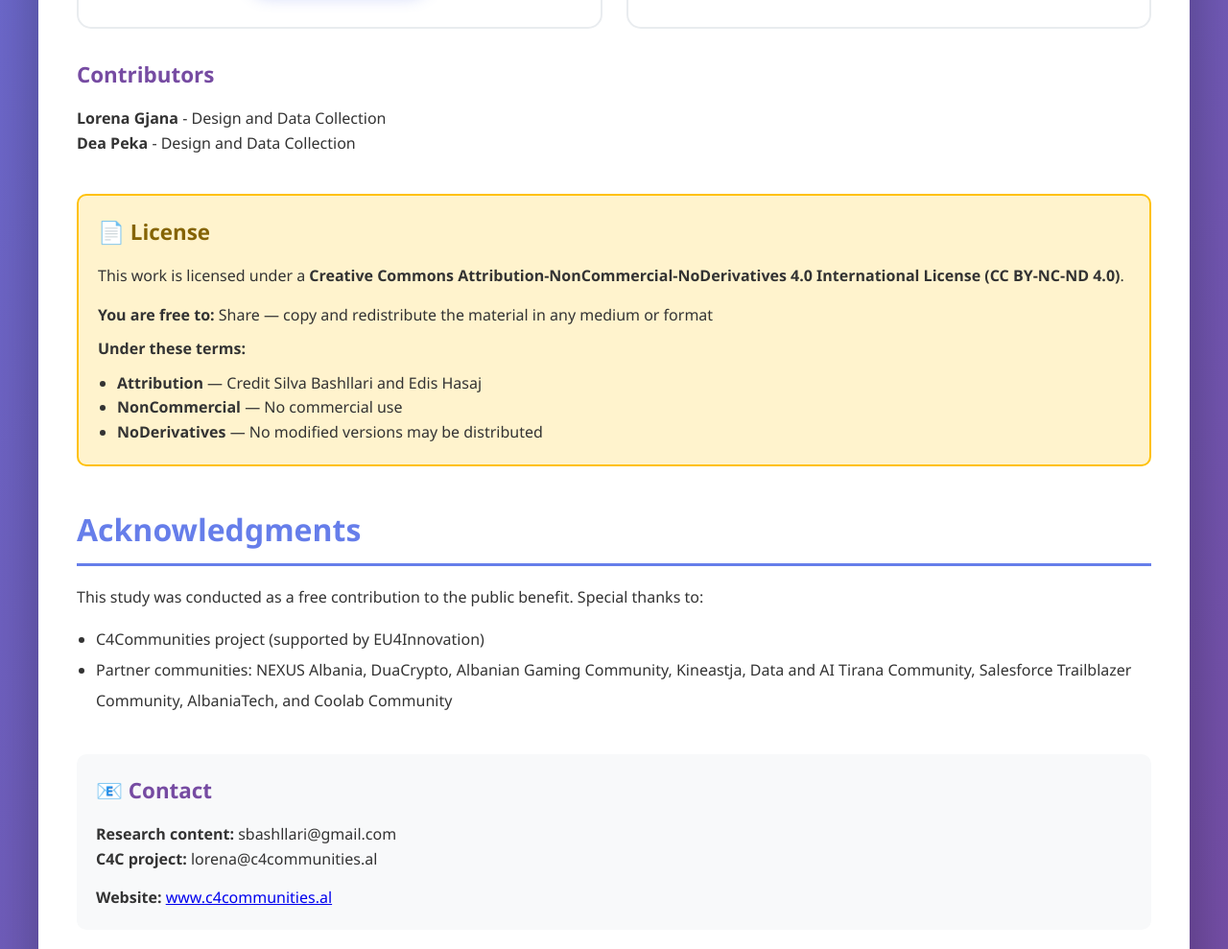
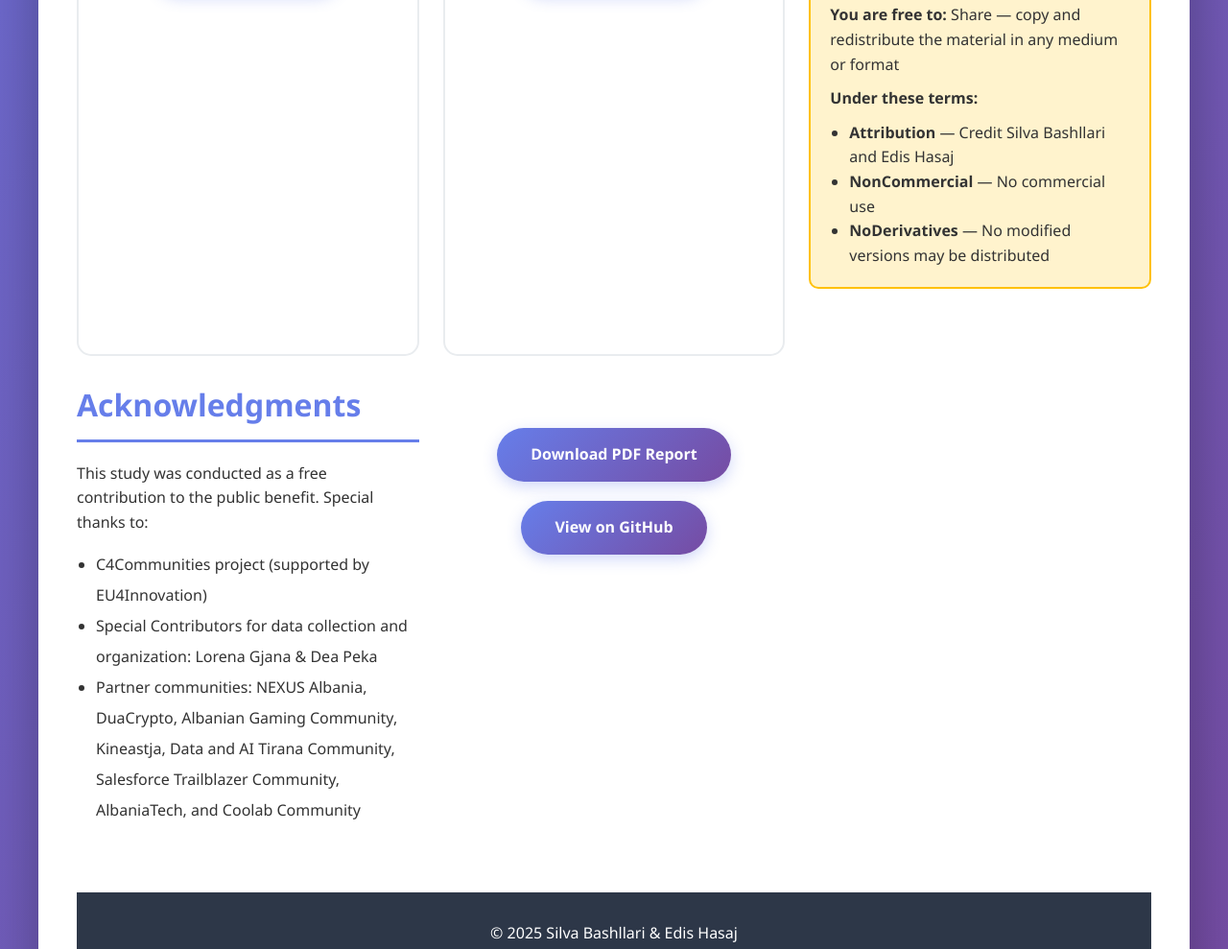
Before and after one commit to siinvictus/Perceptions-about-tech-and-creative-communities-in-Tirana, a plain HTML site: page index.html in a window 1280 px wide. Shown: the part 1833-2822 px from the top of the page at 96% size. Drawn offline with Linux system fonts and the light colour scheme.

Commit message:
Update index.html

```diff
--- a/index.html
+++ b/index.html
@@ -291,12 +291,6 @@
                         <p style="font-size: 0.9em; color: #6c757d; margin: 15px 0;">Master's in Computer Science (AI) from Eötvös Loránd University</p>
                         <a href="https://www.linkedin.com/in/edis-hasaj/" class="btn" target="_blank">LinkedIn Profile</a>
                     </div>
-                </div>
-
-                <h3>Contributors</h3>
-                <p><strong>Lorena Gjana</strong> - Design and Data Collection<br>
-                <strong>Dea Peka</strong> - Design and Data Collection</p>
-            </div>
 
             <div class="section">
                 <div class="license-info">
@@ -317,16 +311,11 @@
                 <p>This study was conducted as a free contribution to the public benefit. Special thanks to:</p>
                 <ul style="margin-left: 20px; margin-top: 15px; line-height: 2;">
                     <li>C4Communities project (supported by EU4Innovation)</li>
+                    <li>Special Contributors for data collection and organization: Lorena Gjana & Dea Peka </li>
                     <li>Partner communities: NEXUS Albania, DuaCrypto, Albanian Gaming Community, Kineastja, Data and AI Tirana Community, Salesforce Trailblazer Community, AlbaniaTech, and Coolab Community</li>
                 </ul>
             </div>
 
-            <div class="section contact-info">
-                <h3 style="margin-top: 0;">📧 Contact</h3>
-                <p><strong>Research content:</strong> sbashllari@gmail.com</p>
-                <p><strong>C4C project:</strong> lorena@c4communities.al</p>
-                <p style="margin-top: 15px;"><strong>Website:</strong> <a href="https://www.c4communities.al" target="_blank">www.c4communities.al</a></p>
-            </div>
 
             <div style="text-align: center; margin-top: 40px;">
                 <a href="#" class="btn">Download PDF Report</a>
```
